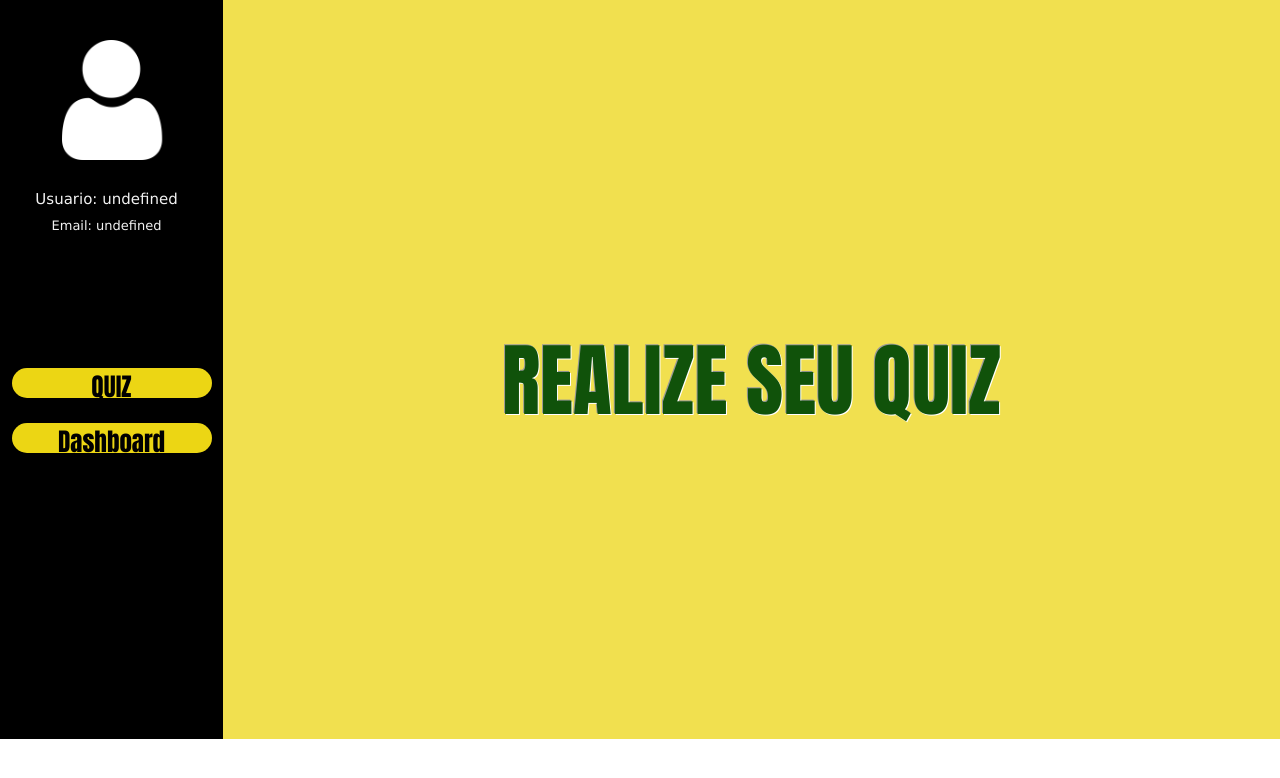
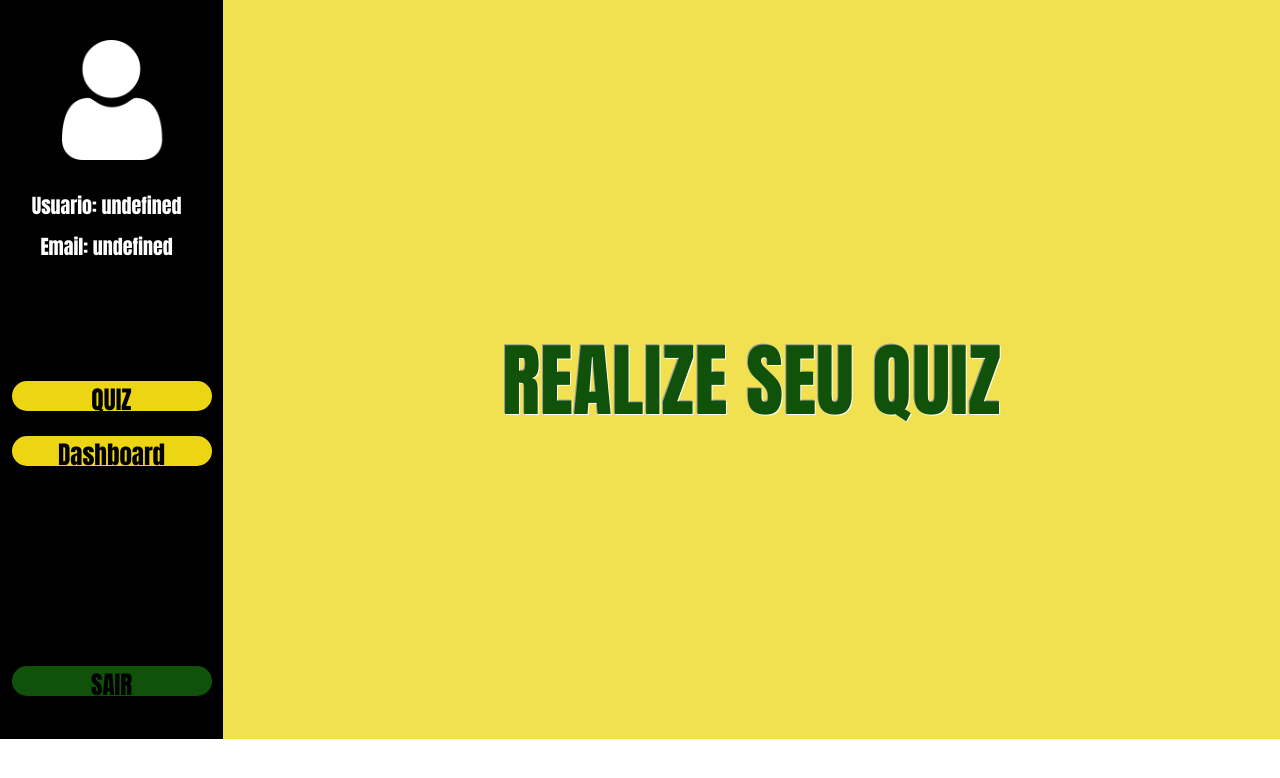
Before and after one commit to guilhermesanttiago/Projeto_Individual-SPTech, a website: page site/public/dashboard.html in a window 1280 px wide. Drawn offline with Linux system fonts and the light colour scheme; a web font is replaced by a local one.

Commit message:
Adicionei uma nova cor na dash2

```diff
--- a/site/public/css/style.css
+++ b/site/public/css/style.css
@@ -1558,17 +1558,19 @@
 .dados1{
     text-align: center;
     margin-right: 10px;
-    font-size: 15px;
+    font-size: 20px;
     padding-bottom: 10px;
-    font-family: Verdana, Geneva, Tahoma, sans-serif;
+    font-family: Impact, Haettenschweiler, 'Arial Narrow Bold', sans-serif;
+    color: white;
 }
 
 .dados2{
     text-align: center;
     margin-right: 10px;
-    font-size: 13px;
+    font-size: 20px;
     height: 120px;
-    font-family: Verdana, Geneva, Tahoma, sans-serif;
+    font-family: Impact, Haettenschweiler, 'Arial Narrow Bold', sans-serif;
+    color: white;
 }
 
 .direcao_button{
@@ -1593,11 +1595,32 @@
 
 }
 
+.sair{
+    border-radius: 50px;
+    font-weight: 600;
+    font-size: 25px;
+    color: #000000;
+    background-color: #10520A;
+    width: 200px;
+    height: 30px;
+    display: flex;
+    justify-content: center;
+    cursor: pointer;
+    font-family: Impact, Haettenschweiler, 'Arial Narrow Bold', sans-serif;
+    text-decoration: none;
+    margin-top: 200px;
+}
+
 .quiz_edicao:hover{
     background-color: #10520A;
     transition: 1s;
-   width: 112%;
-
+    width: 112%;
+}
+
+.sair:hover{
+    background-color: #ECD614;
+    transition: 1s;
+    width: 105%;
 }
 
 
@@ -1767,13 +1790,14 @@
 }
 
 
-.direcao_ty{
+.titulo_dash2{
     font-size: 70px;
     color: #10520A;
     font-family: Impact, Haettenschweiler, 'Arial Narrow Bold', sans-serif;
     padding-top: 20px;
     text-shadow: black 0.1em 0.1em 0.0em;
     animation: direcao_ty 2s linear infinite alternate;
+    text-decoration: none;
 
 }
 
--- a/site/public/dashboard.html
+++ b/site/public/dashboard.html
@@ -21,6 +21,8 @@
         </div>
 
 
+            <a href="index.html" class="sair">SAIR</a>
+
     </div>
 
     <div class="tela_dashboard">
```
Also changed, not shown: site/public/dash2.html (+3 -2 lines).
